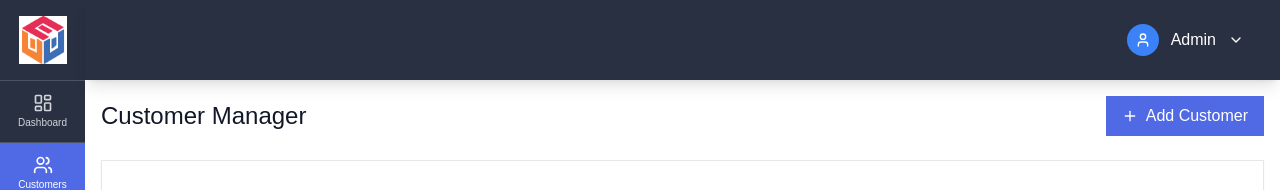
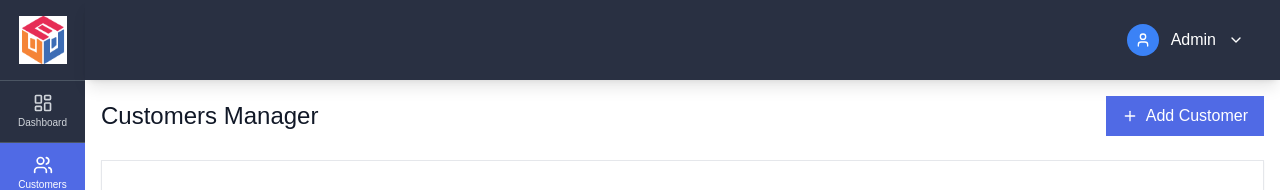
Before and after one commit to rahuldevgit-hub/Figma-Connection-Repository, a Next.js app: page /admin/customers in a window 1280 px wide. Shown: the top 190 px of the page. Built offline with nearby package versions, Linux system fonts and the light colour scheme; no server answers.

Commit message:
testing for customer branch

```diff
--- a/src/app/admin/customers/page.tsx
+++ b/src/app/admin/customers/page.tsx
@@ -198,7 +198,7 @@ const CustomersPage = () => {
     <div className="space-y-6">
       {/* Header */}
       <div className="flex justify-between items-center">
-        <h1 className="text-2xl font-medium text-gray-900">Customer Manager</h1>
+        <h1 className="text-2xl font-medium text-gray-900">Customers Manager</h1>
         <button
           onClick={() => router.push('/admin/customers/add')}
           className="flex items-center px-4 py-2 bg-[#506ae5] text-white rounded-md hover:opacity-90"
```
